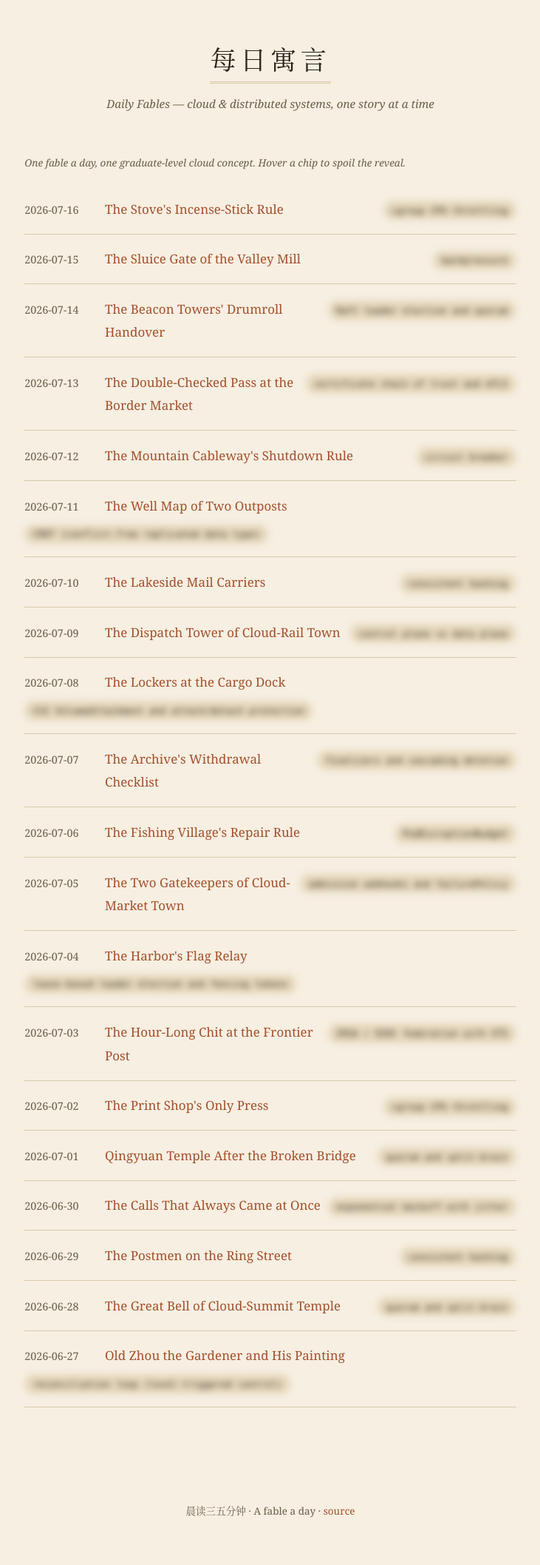
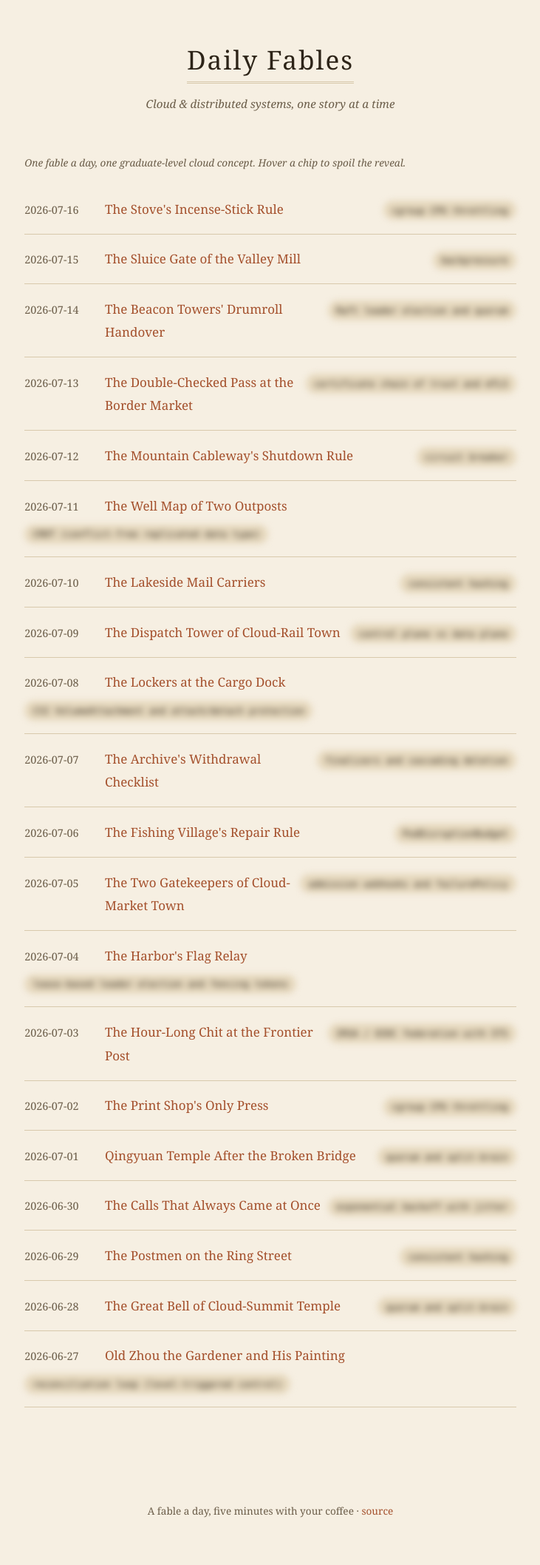
Before and after one commit to judexzhu/daily-fables, a Jekyll site: the page built from index.html, in a window 1280 px wide. Shown: the whole page at 74% size, without its empty margins (274-1005 px from the left). Built offline with Jekyll 4.4.1, drawn with Linux system fonts in a browser that asks for light colours.

Commit message:
English site chrome: header, footer, page title

```diff
--- a/_config.yml
+++ b/_config.yml
@@ -1,4 +1,4 @@
-title: 每日寓言 · Daily Fables
+title: Daily Fables
 description: Graduate-level cloud & distributed-systems concepts, told as bilingual fables.
 url: "https://judexzhu.github.io"
 baseurl: "/daily-fables"
--- a/_layouts/default.html
+++ b/_layouts/default.html
@@ -9,14 +9,14 @@
 </head>
 <body>
 <header class="site-header">
-  <a class="site-title" href="{{ '/' | relative_url }}">每日寓言</a>
-  <p class="site-subtitle">Daily Fables — cloud &amp; distributed systems, one story at a time</p>
+  <a class="site-title" href="{{ '/' | relative_url }}">Daily Fables</a>
+  <p class="site-subtitle">Cloud &amp; distributed systems, one story at a time</p>
 </header>
 <main>
 {{ content }}
 </main>
 <footer class="site-footer">
-  <p>晨读三五分钟 · A fable a day · <a href="https://github.com/judexzhu/daily-fables">source</a></p>
+  <p>A fable a day, five minutes with your coffee · <a href="https://github.com/judexzhu/daily-fables">source</a></p>
 </footer>
 </body>
 </html>
--- a/assets/style.css
+++ b/assets/style.css
@@ -35,7 +35,7 @@ a:hover { text-decoration: underline; }
 
 .site-header { text-align: center; padding: 3rem 1rem 1.5rem; }
 .site-title {
-  font-size: 2.2rem; letter-spacing: 0.35rem; color: var(--ink);
+  font-size: 2.2rem; letter-spacing: 0.12rem; color: var(--ink);
   border-bottom: 3px double var(--rule); padding-bottom: 0.4rem;
 }
 .site-subtitle { color: var(--ink-soft); font-style: italic; margin-top: 0.8rem; font-size: 0.95rem; }
```
